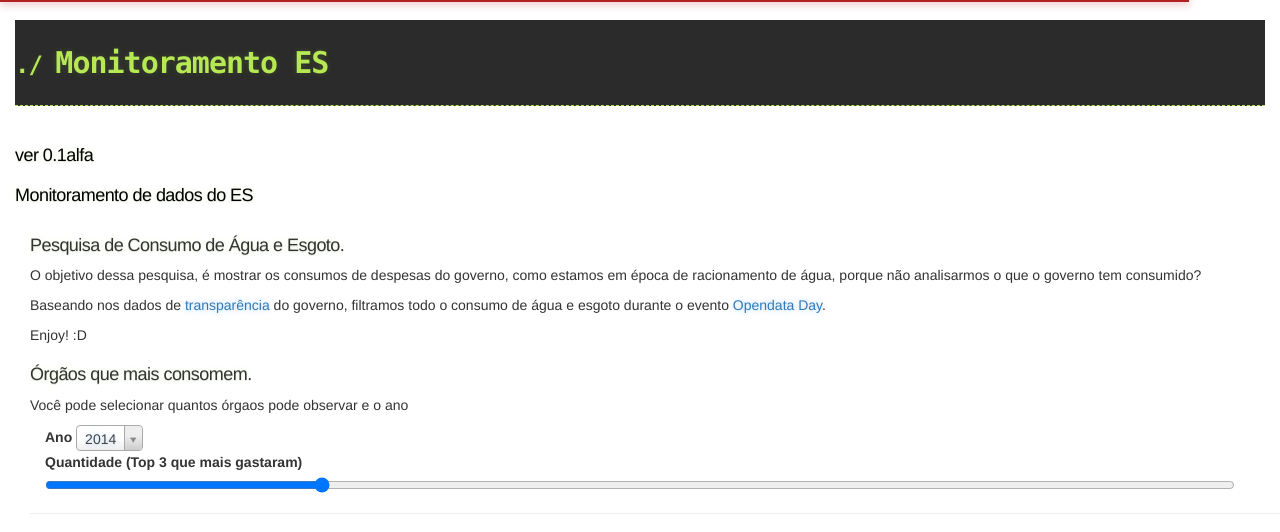
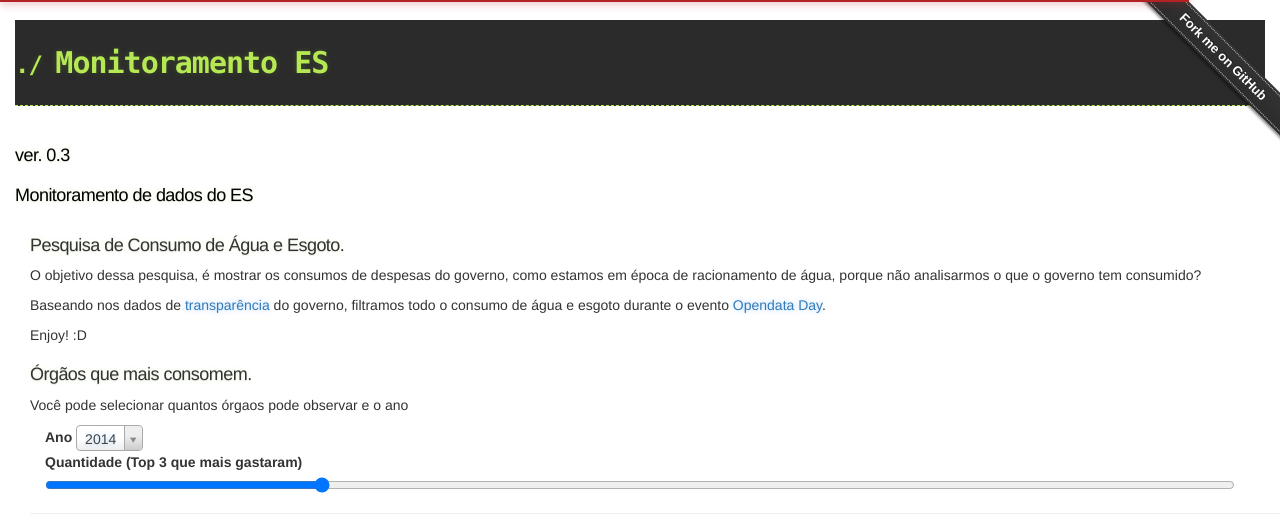
Before and after one commit to monitoramentoes/monitoramentoes.github.com, a website: page index.html in a window 1280 px wide. Shown: the top 532 px of the page. Drawn offline with Linux system fonts and the light colour scheme; no server answers.

Commit message:
adicionado brand do github

```diff
--- a/index.html
+++ b/index.html
@@ -14,13 +14,13 @@
 </head>
 
 <body ng-app="monitora">
-
+<div class="github-fork-ribbon-wrapper right fixed" style="width: 150px;height: 150px;position: fixed;overflow: hidden;top: 0;z-index: 9999;pointer-events: none;right: 0;"><div class="github-fork-ribbon" style="position: absolute;padding: 2px 0;background-color: #333;background-image: linear-gradient(to bottom, rgba(0, 0, 0, 0), rgba(0, 0, 0, 0.15));-webkit-box-shadow: 0 2px 3px 0 rgba(0, 0, 0, 0.5);-moz-box-shadow: 0 2px 3px 0 rgba(0, 0, 0, 0.5);box-shadow: 0 2px 3px 0 rgba(0, 0, 0, 0.5);z-index: 9999;pointer-events: auto;top: 42px;right: -43px;-webkit-transform: rotate(45deg);-moz-transform: rotate(45deg);-ms-transform: rotate(45deg);-o-transform: rotate(45deg);transform: rotate(45deg);"><a target="_blank" href="https://github.com/monitoramentoes/monitoramentoes" style="font: 700 13px &quot;Helvetica Neue&quot;, Helvetica, Arial, sans-serif;color: #fff;text-decoration: none;text-shadow: 0 -1px rgba(0, 0, 0, 0.5);text-align: center;width: 200px;line-height: 20px;display: inline-block;padding: 2px 0;border-width: 1px 0;border-style: dotted;border-color: rgba(255, 255, 255, 0.7);">Fork me on GitHub</a></div></div>
 <header>
     <div class="topo">
         <br/>
     </div>
     <div class="col-md-12">
-        <h1>Monitoramento ES</h1><h2>ver 0.1alfa</h2>
+        <h1>Monitoramento ES</h1><h2>ver. 0.3</h2>
         <h2>Monitoramento de dados do ES</h2>
     </div>
 </header>
```
